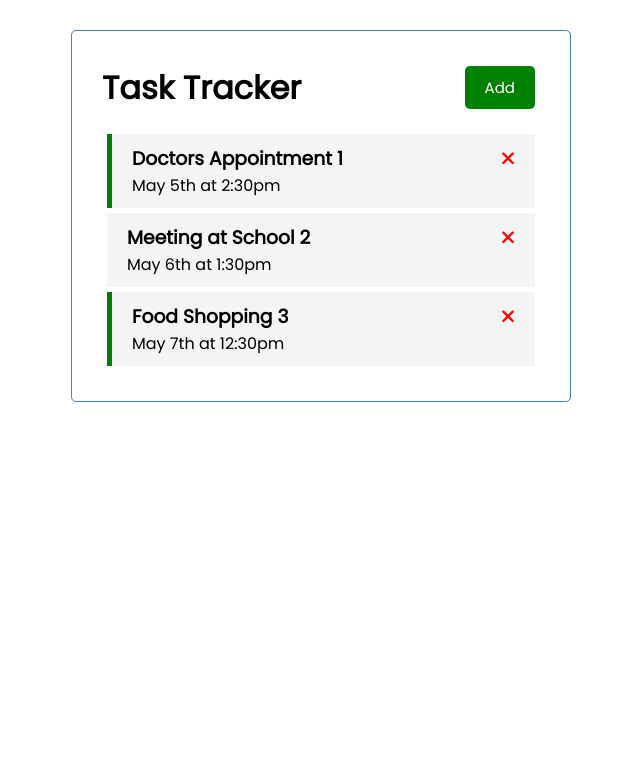
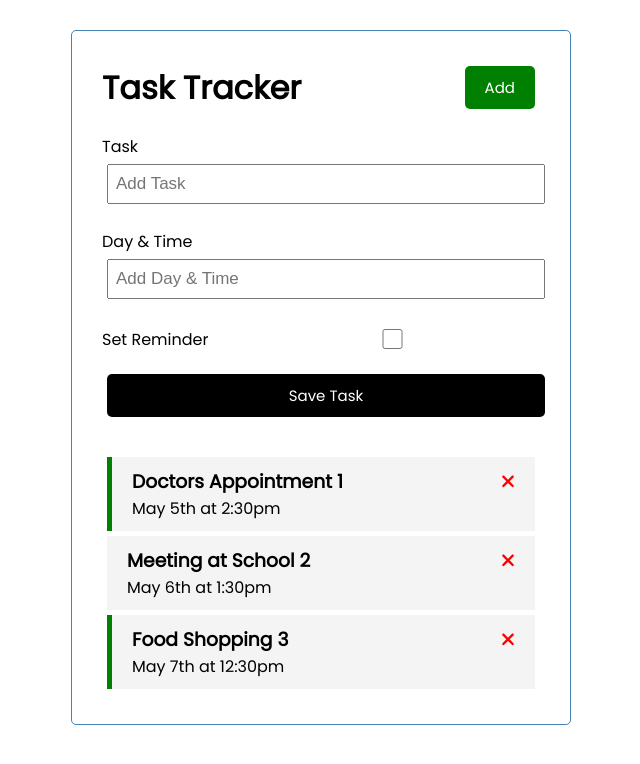
Before and after one commit to paulthomas2107/angular-crash, an Angular app: page / in a window 1280 px wide. Shown: the top 764 px of the page, without its empty margins (319-959 px from the left). Built offline with nearby package versions, Linux system fonts and the light colour scheme; data requests are answered from the project's data file.

Commit message:
Tasks....

```diff
--- a/src/app/app.module.ts
+++ b/src/app/app.module.ts
@@ -7,6 +7,7 @@
 import { TaskItemComponent } from './components/task-item/task-item.component';
 import { FontAwesomeModule } from '@fortawesome/angular-fontawesome';
 import { HttpClientModule } from '@angular/common/http';
+import { AddTaskComponent } from './components/add-task/add-task.component';
 
 @NgModule({
   declarations: [
@@ -14,7 +15,8 @@
     HeaderComponent,
     ButtonComponent,
     TasksComponent,
-    TaskItemComponent
+    TaskItemComponent,
+    AddTaskComponent
   ],
   imports: [
     BrowserModule,
--- /dev/null
+++ b/src/app/components/add-task/add-task.component.css
@@ -0,0 +1,3 @@
+.add-form {
+    margin-bottom: 40px;
+}
--- /dev/null
+++ b/src/app/components/add-task/add-task.component.html
@@ -0,0 +1,15 @@
+<form class="add-form">
+  <div class="form-control">
+    <label for="text">Task</label>
+    <input type="text" name="text" id="text" placeholder="Add Task" />
+  </div>
+  <div class="form-control">
+    <label for="day">Day & Time</label>
+    <input type="text" name="day" id="day" placeholder="Add Day & Time" />
+  </div>
+  <div class="form-control form-control-check">
+    <label for="reminder">Set Reminder</label>
+    <input type="checkbox" name="reminder" id="reminder" />
+  </div>
+  <input type="submit" value="Save Task" class="btn btn-block">
+</form>
--- /dev/null
+++ b/src/app/components/add-task/add-task.component.ts
@@ -0,0 +1,19 @@
+import { Component, OnInit } from '@angular/core';
+
+@Component({
+  selector: 'app-add-task',
+  templateUrl: './add-task.component.html',
+  styleUrls: ['./add-task.component.css']
+})
+export class AddTaskComponent implements OnInit {
+
+  text!: string;
+  day!: string;
+  reminder: boolean = false;
+
+  constructor() { }
+
+  ngOnInit(): void {
+  }
+
+}
--- a/src/app/components/tasks/tasks.component.html
+++ b/src/app/components/tasks/tasks.component.html
@@ -1,3 +1,4 @@
+<app-add-task></app-add-task>
 <app-task-item
   *ngFor="let task of tasks"
   [task]="task"
```
Also changed, not shown: 1 other file (tests, documents, lock files or other folders).
